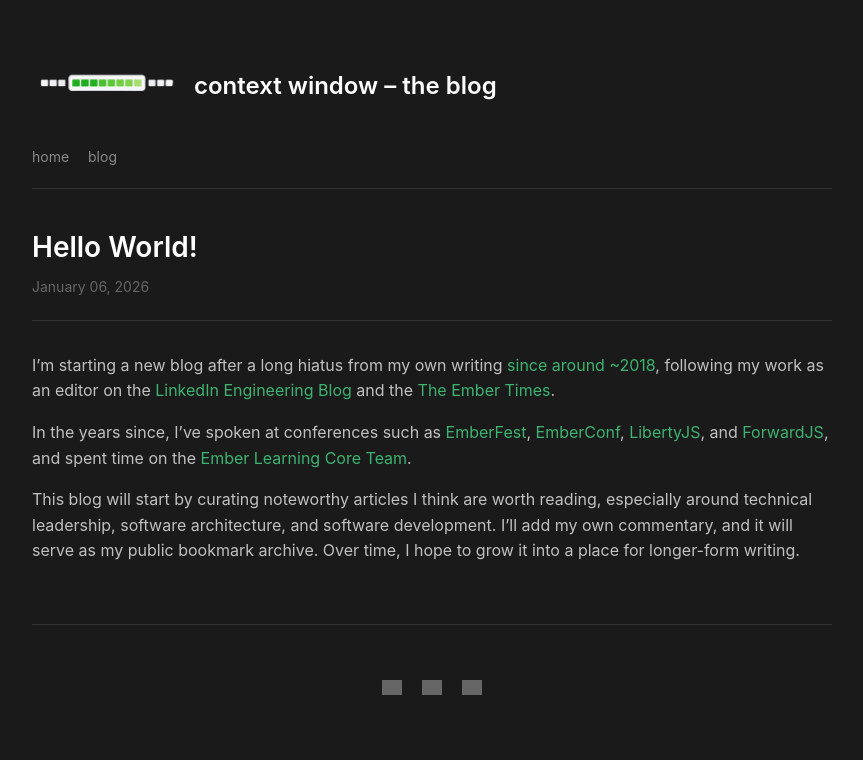
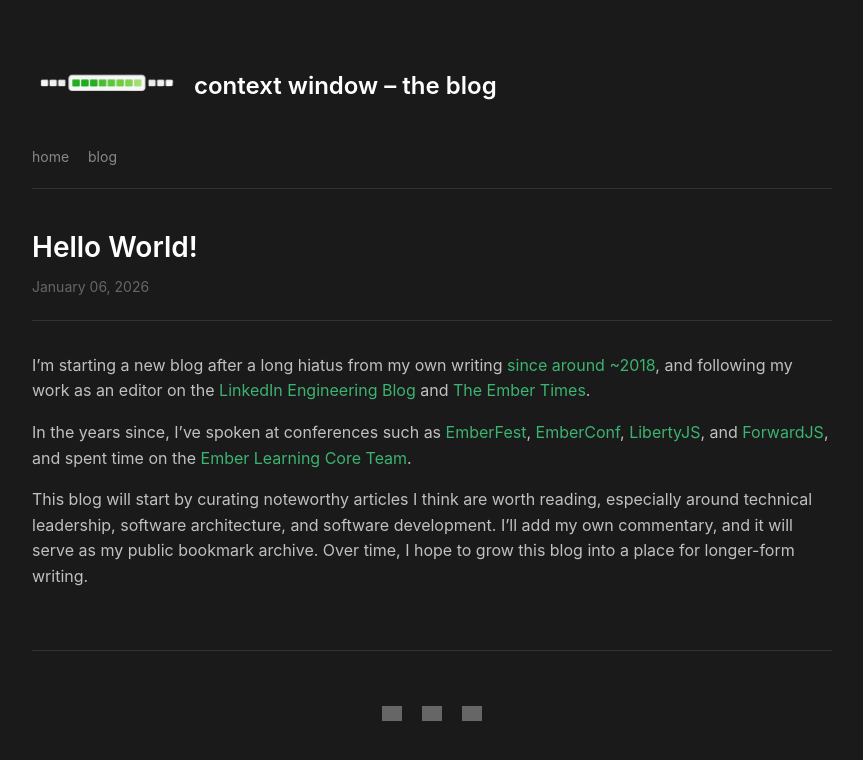
Before and after one commit to chrisrng/context-window-blog, a Jekyll site: the page built from _posts/2026-01-06-hello-world.md, in a window 1280 px wide. Shown: the top 760 px of the page, without its empty margins (208-1071 px from the left). Built offline with Jekyll 4.4.1, drawn with Linux system fonts in a browser that asks for light colours; grey boxes are pictures that could not be loaded.

Commit message:
Fix minor grammatical issues in blog post

```diff
--- a/_posts/2026-01-06-hello-world.md
+++ b/_posts/2026-01-06-hello-world.md
@@ -3,8 +3,8 @@ layout: post
 title: Hello World!
 ---
 
-I’m starting a new blog after a long hiatus from my own writing [since around ~2018](https://chrisrng.svbtle.com), following my work as an editor on the [LinkedIn Engineering Blog](https://engineering.linkedin.com/blog) and the [The Ember Times](https://blog.emberjs.com/author/chris-ng/).
+I’m starting a new blog after a long hiatus from my own writing [since around ~2018](https://chrisrng.svbtle.com), and following my work as an editor on the [LinkedIn Engineering Blog](https://engineering.linkedin.com/blog) and [The Ember Times](https://blog.emberjs.com/author/chris-ng/).
 
 In the years since, I’ve spoken at conferences such as [EmberFest](https://www.youtube.com/watch?v=lpljvcBUye0), [EmberConf](https://www.youtube.com/watch?v=t7O9N87tOqs), [LibertyJS](https://www.youtube.com/watch?v=R4cb7TGV3C8), and [ForwardJS](https://twitter.com/chrisrng/status/1266020465656631296), and spent time on the [Ember Learning Core Team](https://emberjs.com/teams/emeritus/#:~:text=Chris%20Ng).
 
-This blog will start by curating noteworthy articles I think are worth reading, especially around technical leadership, software architecture, and software development. I’ll add my own commentary, and it will serve as my public bookmark archive. Over time, I hope to grow it into a place for longer-form writing.
+This blog will start by curating noteworthy articles I think are worth reading, especially around technical leadership, software architecture, and software development. I’ll add my own commentary, and it will serve as my public bookmark archive. Over time, I hope to grow this blog into a place for longer-form writing.
```
